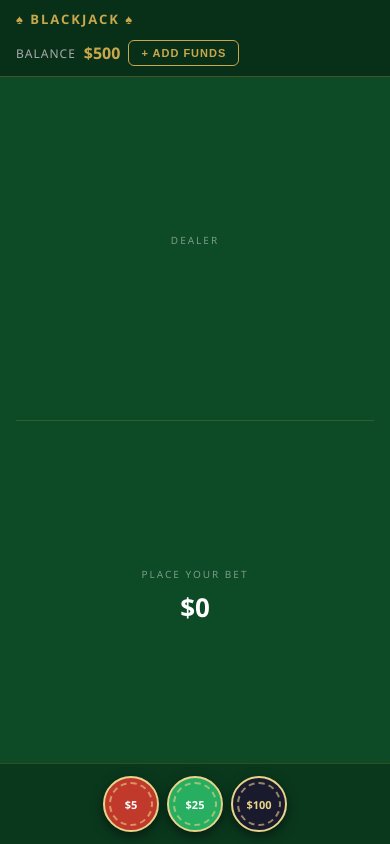
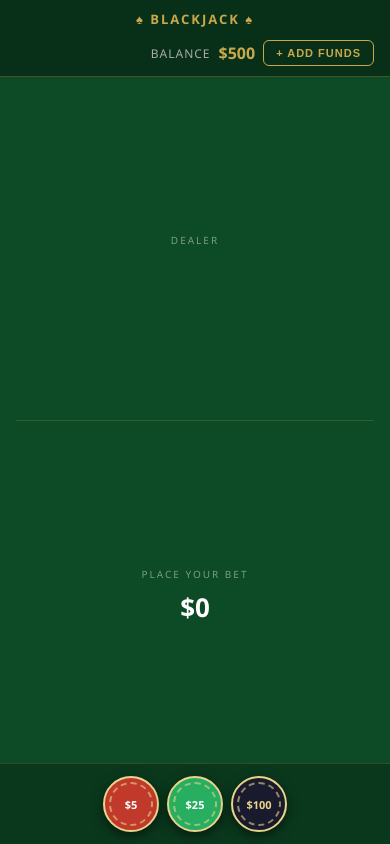
Before and after one commit to BenTheWin/Blackjack, a plain HTML site: page index.html in a window 390 px wide. Drawn offline with Linux system fonts and the light colour scheme.

Commit message:
style: center blackjack logo and align balance to right on mobile

```diff
--- a/docs/style.css
+++ b/docs/style.css
@@ -419,11 +419,12 @@ body {
   .game-title {
     font-size: 13px;
     flex-basis: 100%;
+    text-align: center;
   }
 
   .balance-area {
     gap: 8px;
-    flex: 1;
+    margin-left: auto;
   }
 
   .balance-amount {
--- a/style.css
+++ b/style.css
@@ -419,11 +419,12 @@ body {
   .game-title {
     font-size: 13px;
     flex-basis: 100%;
+    text-align: center;
   }
 
   .balance-area {
     gap: 8px;
-    flex: 1;
+    margin-left: auto;
   }
 
   .balance-amount {
```
